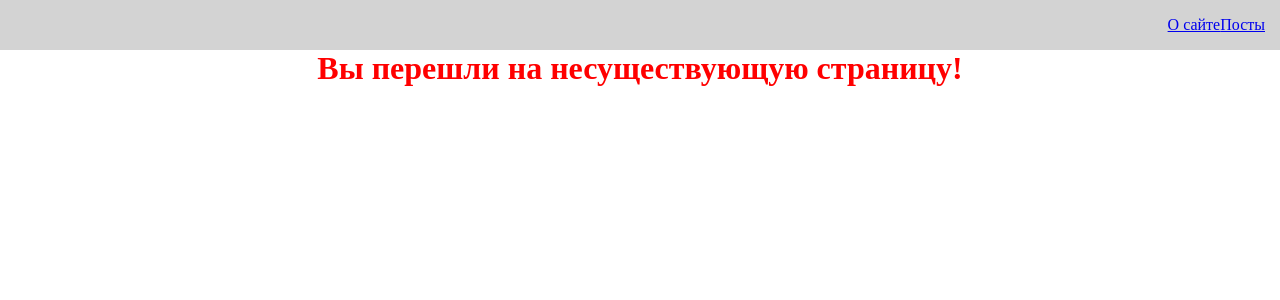
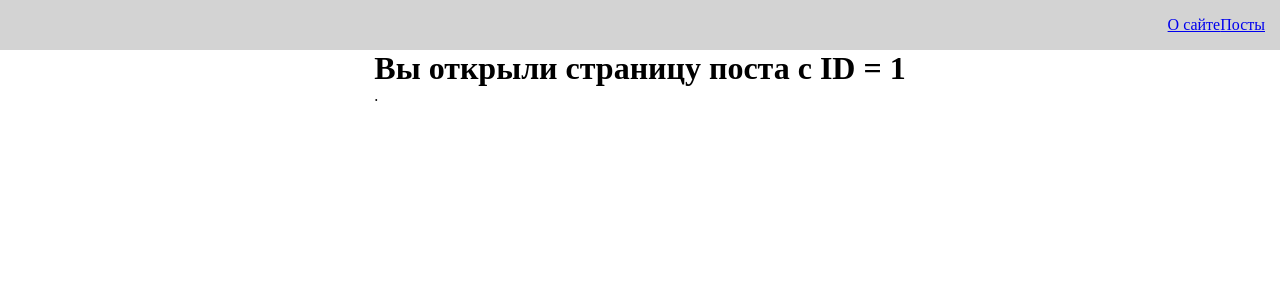
Before and after one commit to Idistaviso/work-bot-react, a React (Create React App) app: page /posts/1 in a window 1280 px wide. Shown: the top 300 px of the page. Built offline with nearby package versions, Linux system fonts and the light colour scheme; no server answers.

Commit message:
useHistory, useParams 2:29:36

```diff
--- a/package.json
+++ b/package.json
@@ -3,9 +3,9 @@
   "version": "0.1.0",
   "private": true,
   "dependencies": {
-    "@testing-library/jest-dom": "^5.17.0",
-    "@testing-library/react": "^13.4.0",
-    "@testing-library/user-event": "^13.5.0",
+    "@testing-library/jest-dom": "^6.4.6",
+    "@testing-library/react": "^16.0.0",
+    "@testing-library/user-event": "^14.5.2",
     "axios": "^1.7.2",
     "react": "^18.3.1",
     "react-dom": "^18.3.1",
--- a/src/API/PostService.js
+++ b/src/API/PostService.js
@@ -1,15 +1,17 @@
 import axios from "axios";
-import {config} from "react-transition-group";
 
 export default class PostService {
     static async getAll(limit = 10, page = 1) {
-        const response = await axios.get('https://jsonplaceholder.typicode.com/posts',
+        return await axios.get('https://jsonplaceholder.typicode.com/posts',
             {
                 params: {
                     _limit: limit,
                     _page: page
                 }
-            })
-        return response;
+            });
+    }
+
+    static async getById(id) {
+        return await axios.get('https://jsonplaceholder.typicode.com/posts/' + id);
     }
 }
--- a/src/components/AppRouter.jsx
+++ b/src/components/AppRouter.jsx
@@ -3,13 +3,15 @@
 import Posts from "../pages/Post";
 import About from "../pages/About";
 import Error from "../pages/Error";
+import PostIdPage from "../pages/PostIdPage";
 
 const AppRouter = () => {
     return (
         <Routes>
-            <Route path="/posts" element={<Posts/>}/>
-            <Route path="/about" element={<About/>}/>
-            <Route path="/*" element={<Error/>}/>
+            <Route path="posts" element={<Posts/>}/>
+            <Route path="posts/:id" element={<PostIdPage/>}/>
+            <Route path="about" element={<About/>}/>
+            <Route path="*" element={<Error/>}/>
         </Routes>
     );
 };
--- a/src/components/PostItem.jsx
+++ b/src/components/PostItem.jsx
@@ -1,8 +1,10 @@
 import React from "react";
 import MyButton from "./UI/button/MyButton";
+import {useNavigate} from "react-router-dom";
 
 const PostItem = (props) => {
-
+    const router=useNavigate()
+    console.log(router);
     return (
         <div className="post">
             <div className="post__content">
@@ -12,6 +14,9 @@
                 </div>
             </div>
             <div className="post__btns">
+                <MyButton onClick={()=>router(`/posts/${props.post.id}`)}>
+                    Открыть
+                </MyButton>
                 <MyButton onClick={()=>props.remove(props.post)}>
                     Удалить
                 </MyButton>
--- /dev/null
+++ b/src/pages/PostIdPage.jsx
@@ -0,0 +1,29 @@
+import React, {useEffect, useState} from 'react';
+import {useParams} from "react-router-dom";
+import {useFetching} from "../hooks/useFetching";
+import PostService from "../API/PostService";
+import Loader from "../components/UI/Loader/Loader";
+
+const PostIdPage = () => {
+    const params = useParams()
+    const [post, setPost] = useState({});
+    const [fetchPostById, isLoading, error] = useFetching(async (id)=>{
+        const response = await PostService.getById(id)
+        setPost(response.data);
+    })
+    useEffect(() => {
+        fetchPostById(params.id)
+    }, [])
+
+    return (
+        <div>
+            <h1>Вы открыли страницу поста c ID = {params.id}</h1>
+            {isLoading
+                ? <Loader/>
+                : <div>{post.id}. {post.title}</div>
+            }
+        </div>
+    );
+};
+
+export default PostIdPage;
--- a/src/styles/Apps.css
+++ b/src/styles/Apps.css
@@ -21,6 +21,10 @@
     margin-top: 15px;
     justify-content: space-between;
     align-items: center;
+}
+
+.post__btns {
+    display: flex;
 }
 
 .post-enter {
```
Also changed, not shown: 1 other file (tests, documents, lock files or other folders).
